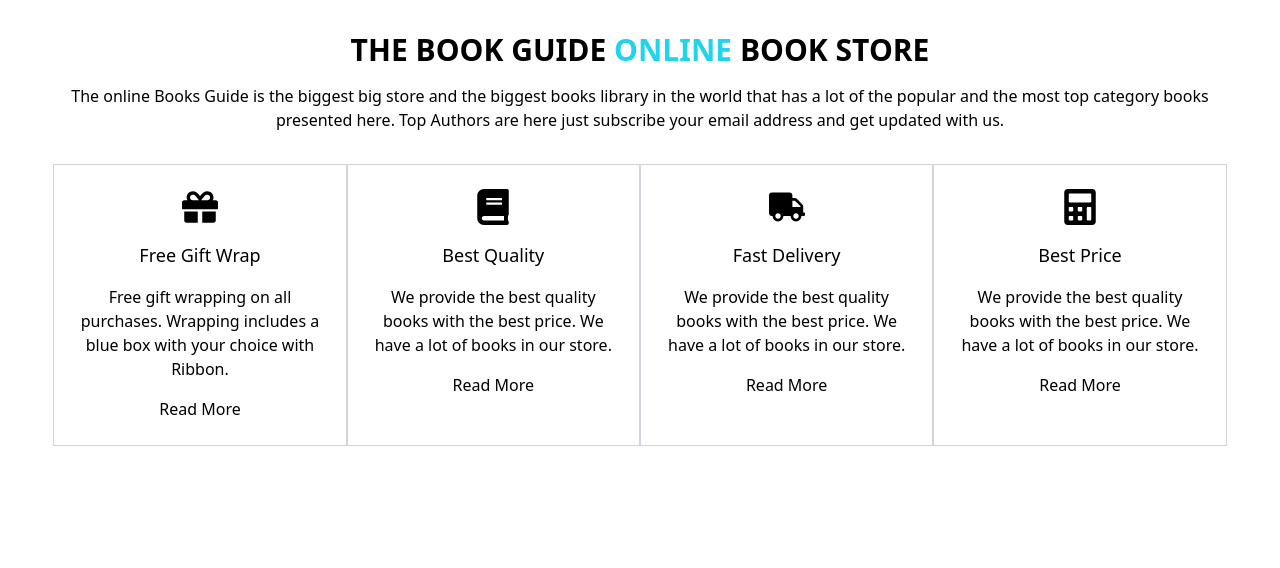
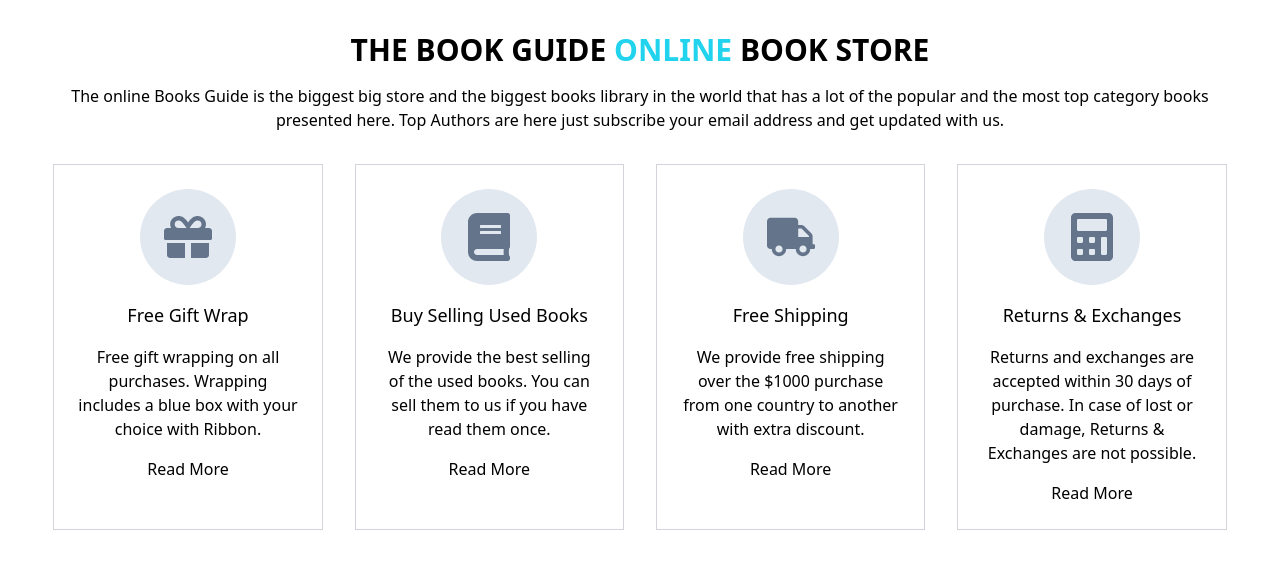
Before and after one commit to emmanuel-cruz-dev/literarium, a React (Vite) app: page / in a window 1280 px wide. Shown: the top 568 px of the page. Built offline with nearby package versions, Linux system fonts and the light colour scheme.

Commit message:
agregando prettier al archivo

```diff
--- a/src/components/MainCards.tsx
+++ b/src/components/MainCards.tsx
@@ -1,75 +1,80 @@
-import { FaGift, FaBook, FaTruck, FaCalculator } from 'react-icons/fa';
+import { FaGift, FaBook, FaTruck, FaCalculator } from "react-icons/fa";
 
 const cardItems = [
   {
     icon: FaGift,
-    title: 'Free Gift Wrap',
-    description: 'Free gift wrapping on all purchases. Wrapping includes a blue box with your choice with Ribbon.',
-    link: '#'
+    title: "Free Gift Wrap",
+    description:
+      "Free gift wrapping on all purchases. Wrapping includes a blue box with your choice with Ribbon.",
+    link: "#",
   },
   {
     icon: FaBook,
-    title: 'Best Quality',
-    description: 'We provide the best quality books with the best price. We have a lot of books in our store.',
-    link: '#'
+    title: "Buy Selling Used Books",
+    description:
+      "We provide the best selling of the used books. You can sell them to us if you have read them once.",
+    link: "#",
   },
   {
     icon: FaTruck,
-    title: 'Fast Delivery',
-    description: 'We provide the best quality books with the best price. We have a lot of books in our store.',
-    link: '#'
+    title: "Free Shipping",
+    description:
+      "We provide free shipping over the $1000 purchase from one country to another with extra discount.",
+    link: "#",
   },
   {
     icon: FaCalculator,
-    title: 'Best Price',
-    description: 'We provide the best quality books with the best price. We have a lot of books in our store.',
-    link: '#'
-  }
-]
+    title: "Returns & Exchanges",
+    description:
+      "Returns and exchanges are accepted within 30 days of purchase. In case of lost or damage, Returns & Exchanges are not possible.",
+    link: "#",
+  },
+];
 
 const CardArticle = () => {
   return (
     <>
       {cardItems.map((item, index) => (
-          <article key={index} className="flex flex-col gap-4 items-center text-center border border-gray-300 p-6">
-
-            <item.icon className="text-4xl" />
+        <article
+          key={index}
+          className="flex flex-col gap-4 items-center text-center border border-gray-300 p-6"
+        >
+          <div className="bg-slate-200 rounded-full p-6">
+            <item.icon className="text-5xl text-slate-500" />
+          </div>
           <h3 className="font-medium text-lg">{item.title}</h3>
           <p>{item.description}</p>
-            <a
-              href={item.link}
-              className=""
-              >
+          <a href={item.link} className="">
             Read More
           </a>
-
         </article>
       ))}
     </>
-)
-  }
-        {/* <FaGift className="text-4xl" />
-        <h3 className="font-medium text-lg">Free Gift Wrap</h3>
-        <p>Free gift wrapping on all purchases. Wrapping includes a blue box with your choice with Ribbon.</p>
-        <a href="#">Read More</a> */}
-
-
+  );
+};
 
 const MainCards = () => {
-
   return (
     <section className="main-cards w-11/12 mx-auto" id="main-cards">
       <div className="flex flex-col gap-4 justify-center items-center text-center py-8">
-        <h2 className="uppercase font-bold text-3xl">The Book guide <span className="text-cyan-400">online</span> book store</h2>
-        <p>The online Books Guide is the biggest big store and the biggest books library in the world that has a lot of the popular and the most top category books presented here. Top Authors are here just subscribe your email address and get updated with us.</p>
+        <h2 className="uppercase font-bold text-3xl">
+          The Book guide <span className="text-cyan-400">online</span> book
+          store
+        </h2>
+        <p>
+          The online Books Guide is the biggest big store and the biggest books
+          library in the world that has a lot of the popular and the most top
+          category books presented here. Top Authors are here just subscribe
+          your email address and get updated with us.
+        </p>
       </div>
       <article>
-        <div className="grid grid-cols-4">
+        <div className="grid grid-cols-4 gap-8">
           <CardArticle />
         </div>
       </article>
     </section>
-  )
-}
+  );
+};
 
-export default MainCards
+export default MainCards;
```
Lines whose indentation alone changed are shown as unchanged.
